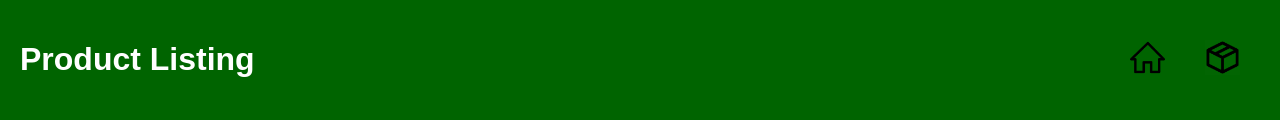
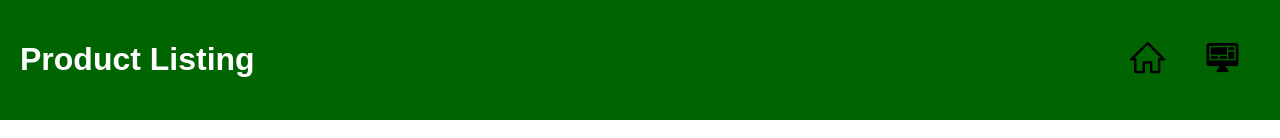
Before and after one commit to uprm-inso4101-2024-2025-s1/semester-project-mercado-colegial-online, a Vue app in the folder vue-project/: page /ProductSearch in a window 1280 px wide. Shown: the top 138 px of the page. Built offline with nearby package versions, Linux system fonts and the light colour scheme.

Commit message:
Changed dashboard icon

```diff
--- a/vue-project/src/views/ProductSearch.vue
+++ b/vue-project/src/views/ProductSearch.vue
@@ -7,7 +7,7 @@
             <img src="../assets/home.png" style="margin: 0px 20px ;" alt=" " width="35" height="35" />
           </router-link>
           <router-link to="/seller-dash">
-            <img src="../assets/products.png" style="margin: 0px 20px ;" alt=" " width="35" height="35" />
+            <img src="../assets/dashboard.png" style="margin: 0px 20px ;" alt=" " width="35" height="35" />
           </router-link>
         </div>
       </header>
```
Also changed, not shown: vue-project/src/assets/dashboard.png (added).
